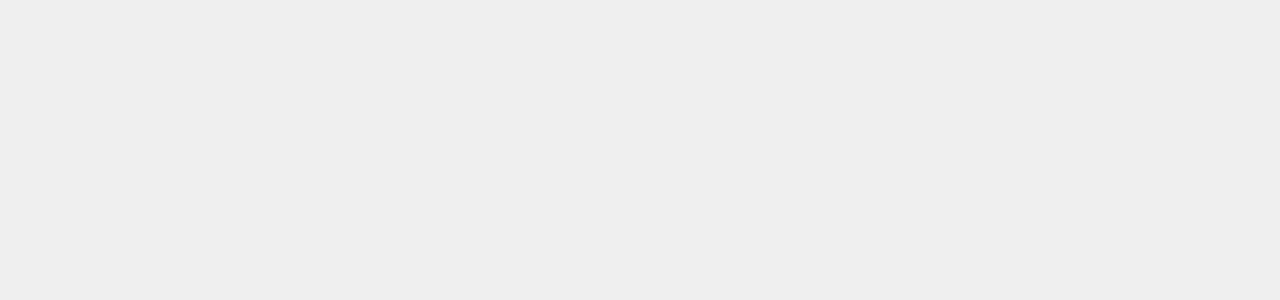
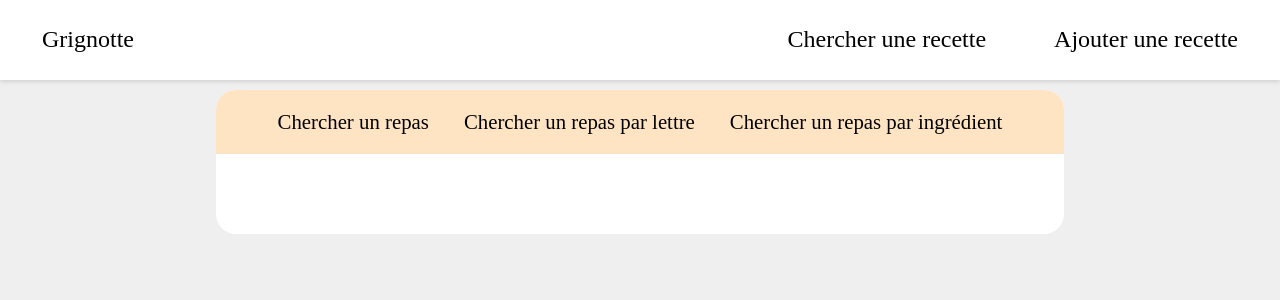
Before and after one commit to GrignoteCorp/front, a Vue app: page /searchMeal in a window 1280 px wide. Before the commit this address had no page. Shown: the top 300 px of the page. Built offline with nearby package versions, Linux system fonts and the light colour scheme.

Commit message:
feat: refacto recherche de recette

```diff
--- a/src/assets/main.css
+++ b/src/assets/main.css
@@ -28,6 +28,7 @@ nav {
   /* DESKTOP STYLE */
   main {
     width: 60%;
+    height: 100%;
     margin-top: var(--size-sm);
     border-radius: 20px;
   }
--- a/src/components/NavBar.vue
+++ b/src/components/NavBar.vue
@@ -5,9 +5,12 @@
       <RouterLink :to="{ name: 'home' }">Grignotte</RouterLink>
       <!-- <RouterLink to="/authentification">Connection</RouterLink> -->
       <div class="navigation_links">
-        <RouterLink :to="{ name: 'byName' }">Search Meals </RouterLink>
-        <RouterLink :to="{ name: 'byLetter' }">Meals by letter </RouterLink>
-        <RouterLink :to="{ name: 'ingredients' }">Meals by ingredients </RouterLink>
+        <!-- <RouterLink :to="{ name: 'byName' }">Chercher un repas</RouterLink>
+        <RouterLink :to="{ name: 'byLetter' }">Chercher un repas par lettre</RouterLink>
+        <RouterLink :to="{ name: 'ingredientsList' }">Chercher un repas par ingrédient</RouterLink> -->
+
+        <RouterLink :to="{ name: 'searchMeal' }">Chercher une recette</RouterLink>
+        <RouterLink :to="{ name: 'RecetteForm' }">Ajouter une recette</RouterLink>
       </div>
     </nav>
   </header>
--- a/src/router/index.js
+++ b/src/router/index.js
@@ -1,15 +1,15 @@
 import { createRouter, createWebHistory } from 'vue-router'
 import DefaultLayout from '@/components/DefaultLayout.vue'
 import HomeView from '../views/HomeView.vue'
+import SearchMealView from '@/views/SearchMealView.vue'
 import MealListView from '@/views/MealListView.vue'
 import MealsByName from '@/views/MealsByNameView.vue'
 import MealsByLetterView from '@/views/MealsByLetterView.vue'
 import MealsByIngredientView from '@/views/MealsByIngredientView.vue'
-import IngredientsView from '@/views/IngredientsView.vue'
+import IngredientsListView from '@/views/IngredientsListView.vue'
 import MealDetailsView from '@/views/MealDetailsView.vue'
 import GuestLayout from '@/components/GuestLayout.vue'
-
-// import AuthentView from '../views/authentification/AuthentView.vue'
+import RecetteForm from '@/views/RecetteForm.vue'
 
 const router = createRouter({
   history: createWebHistory(import.meta.env.BASE_URL),
@@ -18,48 +18,28 @@ const router = createRouter({
       path: '/',
       component: DefaultLayout,
       children: [
+        { path: '/', name: 'home', component: HomeView },
         {
-          path: '/',
-          name: 'home',
-          component: HomeView
+          path: '/searchMeal',
+          name: 'searchMeal',
+          component: SearchMealView,
+          children: [
+            { path: '/letter/:letter', name: 'byLetter', component: MealListView },
+            { path: '/by-name/:name?', name: 'byName', component: MealsByName },
+            { path: '/by-letter/:letter?', name: 'byLetter', component: MealsByLetterView },
+            { path: '/ingredientsList', name: 'ingredientsList', component: IngredientsListView },
+            {
+              path: '/ingredientsList/:ingredient',
+              name: 'MealsByIngredient',
+              component: MealsByIngredientView
+            }
+          ]
         },
-        {
-          path: '/letter/:letter',
-          name: 'byLetter',
-          component: MealListView
-        },
-        {
-          path: '/by-name/:name?',
-          name: 'byName',
-          component: MealsByName
-        },
-        {
-          path: '/by-letter/:letter?',
-          name: 'byLetter',
-          component: MealsByLetterView
-        },
-        {
-          path: '/ingredients',
-          name: 'ingredients',
-          component: IngredientsView
-        },
-        {
-          path: '/by-ingredient/:ingredient',
-          name: 'ByIngredient',
-          component: MealsByIngredientView
-        },
-        {
-          path: '/meal/:id',
-          name: 'mealDetails',
-          component: MealDetailsView
-        }
+        { path: '/recette/add', name: 'RecetteForm', component: RecetteForm },
+        { path: '/meal/:id', name: 'mealDetails', component: MealDetailsView }
       ]
     },
-    {
-      path: '/auth',
-      component: GuestLayout,
-      children: []
-    }
+    { path: '/auth', component: GuestLayout, children: [] }
   ]
 })
 
--- a/src/stores/mealsStore.js
+++ b/src/stores/mealsStore.js
@@ -5,40 +5,60 @@ export const useMealsStore = defineStore('meals', {
   state: () => ({
     searchedMeals: [],
     mealsByLetter: [],
-    mealsByIngredients: [],
+    mealsByIngredient: [],
     mealDetails: [],
     ingredientsList: []
   }),
   getters: {},
   actions: {
     async searchMeals(keyword) {
+      try {
         axiosClient.get(`search.php?s=${keyword}`).then(({ data }) => {
           this.searchedMeals = data.meals
         })
+      } catch (error) {
+        console.error('Erreur lors du fetch des meals:', error)
+      }
     },
 
     async searchMealsByLetter(letter) {
+      try {
         axiosClient.get(`search.php?f=${letter}`).then(({ data }) => {
           this.mealsByLetter = data.meals
         })
+      } catch (error) {
+        console.error('Erreur lors du fetch des meals:', error)
+      }
     },
 
     async searchMealsByIngredient(ingredient) {
+      try {
         axiosClient.get(`filter.php?i=${ingredient}`).then(({ data }) => {
           this.mealsByIngredient = data.meals
         })
+      } catch (error) {
+        console.error('Erreur lors du fetch des meals:', error)
+      }
     },
 
     async searchMealDetails(idMeal) {
+      try {
         axiosClient.get(`lookup.php?i=${idMeal}`).then(({ data }) => {
           this.mealDetails = data.meals[0]
         })
+      } catch (error) {
+        console.error('Erreur lors du fetch des meals:', error)
+      }
     },
 
     async searchIngredientsList() {
+      try {
         axiosClient.get(`list.php?i=list`).then(({ data }) => {
           this.ingredientsList = data.meals
         })
+      } catch (error) {
+        console.error('Erreur lors du fetch des meals:', error)
+      }
     }
   }
 })
--- a/src/stores/userStore.js
+++ b/src/stores/userStore.js
@@ -17,7 +17,7 @@ export const useUserStore = defineStore('user', {
           this.allUsers = response
         })
         .catch((error) => {
-          console.log('Looks like there was a problem: \n', error)
+          console.log('Erreur lors du fetch des users : \n', error)
         })
     },
 
@@ -26,6 +26,8 @@ export const useUserStore = defineStore('user', {
         headers: { 'Content-type': 'application/json', 'Access-Control-Allow-Origin': '*' },
         method: 'POST',
         body: JSON.stringify(user)
+      }).catch((error) => {
+        console.log('Erreur lors de la créeation de ce nouvel user : \n', error)
       })
     }
   }
--- a/src/views/HomeView.vue
+++ b/src/views/HomeView.vue
@@ -1,8 +1,3 @@
-<script setup>
-import RecetteForm from '@/views/RecetteForm.vue'
-</script>
+<script setup></script>
 
-<template>
-  <!-- <CollectionsView /> -->
-  <RecetteForm />
-</template>
+<template>Home page</template>
--- a/src/views/IngredientsView.vue
+++ b/src/views/IngredientsListView.vue
@@ -14,7 +14,7 @@ onMounted(() => store.searchIngredientsList())
   <div class="ingredients_list">
     <RouterLink
       v-for="ingredient in ingredients"
-      :to="{ name: 'ByIngredient', params: { ingredient: ingredient.strIngredient } }"
+      :to="{ name: 'MealsByIngredient', params: { ingredient: ingredient.strIngredient } }"
       :key="ingredient.idIngredient"
       class="ingredient_details"
     >
--- a/src/views/MealsByIngredientView.vue
+++ b/src/views/MealsByIngredientView.vue
@@ -7,10 +7,13 @@ import Meals from '@/components/MealsList.vue'
 const route = useRoute()
 const store = useMealsStore()
 
-const meals = computed(() => store.$state.mealsByIngredient)
+const meals = computed(() => store.$state.mealsByIngredient || [])
 
 onMounted(() => {
-  store.searchMealsByIngredient(route.params.ingredient)
+  if (route.params.ingredient != '') {
+    store.searchMealsByIngredient(route.params.ingredient)
+    console.log(store.$state)
+  }
 })
 </script>
 
--- a/src/views/MealsByLetterView.vue
+++ b/src/views/MealsByLetterView.vue
@@ -7,21 +7,26 @@ import Meals from '@/components/MealsList.vue'
 const route = useRoute()
 const store = useMealsStore()
 const letters = 'ABCDEFGHIJKLMNOPQRSTUVWXYZ'.split('')
-const meals = computed(() => store.$state.mealsByLetter)
+const meals = computed(() => store.$state.mealsByLetter || [])
 
 watch(route, () => store.searchMealsByLetter(route.params.letter))
-onMounted(() => store.searchMealsByLetter(route.params.letter))
+
+onMounted(() => {
+  if (route.params.letter) {
+    store.searchMealsByLetter(route.params.letter)
+  }
+})
 </script>
 
 <template>
   <div class="alphabet">
-    <router-link
+    <RouterLink
       :to="{ name: 'byLetter', params: { letter: letter } }"
       v-for="letter in letters"
-      v-bind:key="letter"
+      :key="letter"
     >
       {{ letter }}
-    </router-link>
+    </RouterLink>
   </div>
 
   <Meals :meals="meals" />
--- a/src/views/RecetteForm.vue
+++ b/src/views/RecetteForm.vue
@@ -108,7 +108,7 @@
               <span class="checkbox-icon">
                 <i></i>
               </span>
-              <span class="checkbox-label">Gouté</span>
+              <span class="checkbox-label">Patisserie</span>
             </span>
           </label>
         </div>
--- /dev/null
+++ b/src/views/SearchMealView.vue
@@ -0,0 +1,46 @@
+<script setup>
+import { RouterView } from 'vue-router'
+</script>
+
+<template>
+  <div class="sub_header">
+    <RouterLink :to="{ name: 'byName' }" class="sub_header_link">Chercher un repas</RouterLink>
+    <RouterLink :to="{ name: 'byLetter' }" class="sub_header_link"
+      >Chercher un repas par lettre</RouterLink
+    >
+    <RouterLink :to="{ name: 'ingredientsList' }" class="sub_header_link"
+      >Chercher un repas par ingrédient</RouterLink
+    >
+  </div>
+
+  <RouterView />
+</template>
+
+<style>
+.sub_header {
+  background-color: bisque;
+  top: calc(var(--size-lg) * -1);
+  position: relative;
+  margin: 0 calc(var(--size-lg) * -1);
+  border-radius: 20px 20px 0 0;
+  padding: 10px;
+  display: flex;
+  gap: 15px;
+  justify-content: center;
+}
+
+.sub_header_link {
+  color: inherit;
+  text-decoration: none;
+  font-size: 1.3rem;
+  padding: 10px;
+}
+
+.sub_header_link:hover,
+.sub_header_link:active {
+  color: var(--color-primary);
+  border-radius: 10px;
+  transition: color 0.1s ease-in-out;
+  text-decoration: solid;
+}
+</style>
```
Also changed, not shown: src/views/CollectionsView.vue (deleted, +0 -16 lines). Lines whose indentation alone changed are shown as unchanged.
